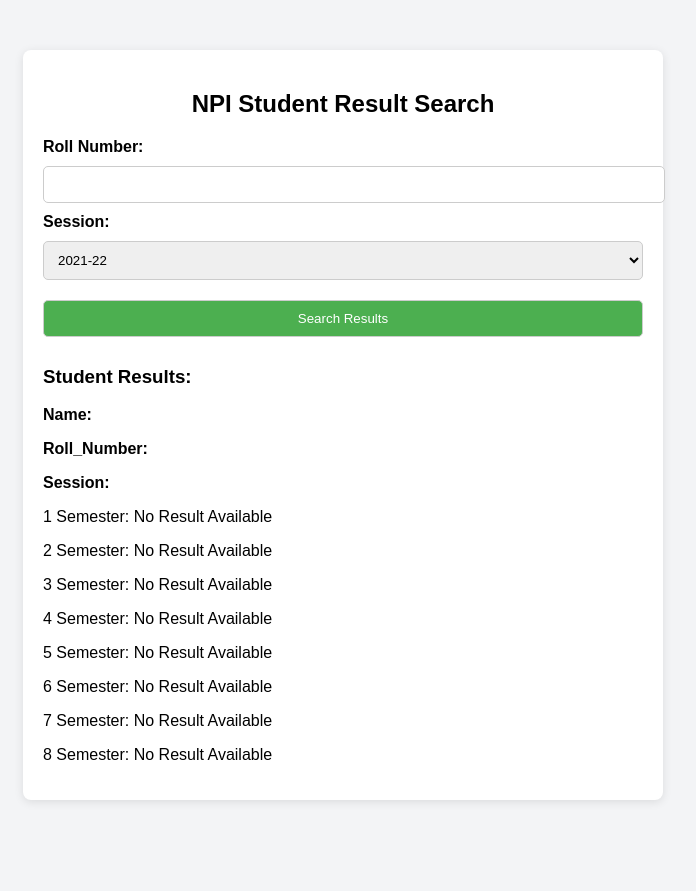
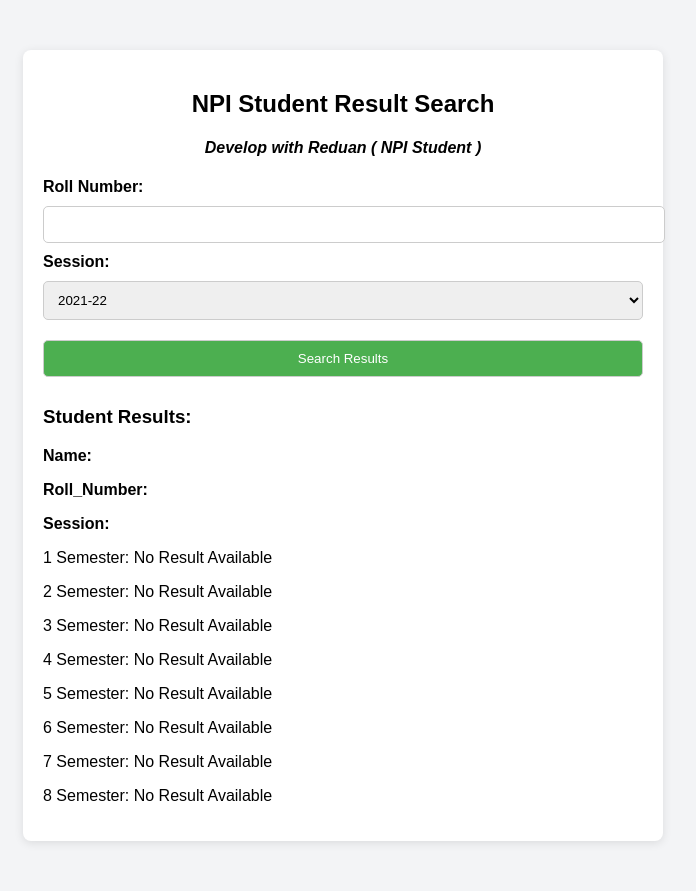
Before and after one commit to freelancerreduan/Result_Views_Website, a PHP site: page / in a window 1280 px wide. Shown: the whole page, without its empty margins (297-993 px from the left). Before the commit the page ends 802 px from the top, so only its background shows below. Run offline with PHP 8.4, Linux system fonts and the light colour scheme.

Commit message:
Last Final  Update

```diff
--- a/add_result.html
+++ b/add_result.html
@@ -11,6 +11,7 @@
 <body>
     <div class="container">
         <h2>Submit Student Results</h2>
+        <h4 style="text-align: center;"> <i>Develop with  Reduan ( NPI Student ) </i> </h4>
         <form action="" method="POST">
             <label for="roll_number">Roll Number:</label>
             <input type="text" name="roll_number" required>
--- a/add_result.php
+++ b/add_result.php
@@ -97,6 +97,7 @@
 <body>
     <div class="container">
         <h2>Submit Student Results</h2>
+        <h4 style="text-align: center;"> <i>Develop with  Reduan ( NPI Student ) </i> </h4>
         <?php if (isset($message)) { echo "<p>$message</p>"; } ?>
         <form action="" method="POST">
             <label for="roll_number">Roll Number:</label>
--- a/index.html
+++ b/index.html
@@ -9,6 +9,7 @@
 <body>
     <div class="container">
         <h2>NPI Student Result Search</h2>
+        <h4 style="text-align: center;"> <i>Develop with  Reduan ( NPI Student ) </i> </h4>
         <form action="" method="POST">
             <label for="roll_number">Roll Number:</label>
             <input type="text" id="roll_number" name="roll_number" required>
--- a/index.php
+++ b/index.php
@@ -33,6 +33,7 @@
 <body>
     <div class="container">
         <h2>NPI Student Result Search</h2>
+        <h4 style="text-align: center;"> <i>Develop with  Reduan ( NPI Student ) </i> </h4>
         <form action="" method="POST">
             <label for="roll_number">Roll Number:</label>
             <input type="text" id="roll_number" name="roll_number" required>
```
